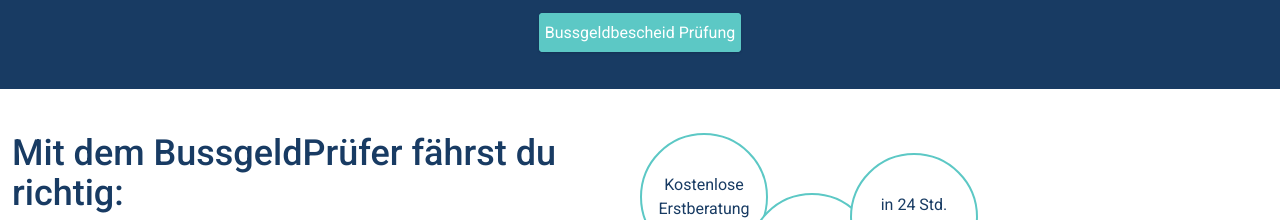
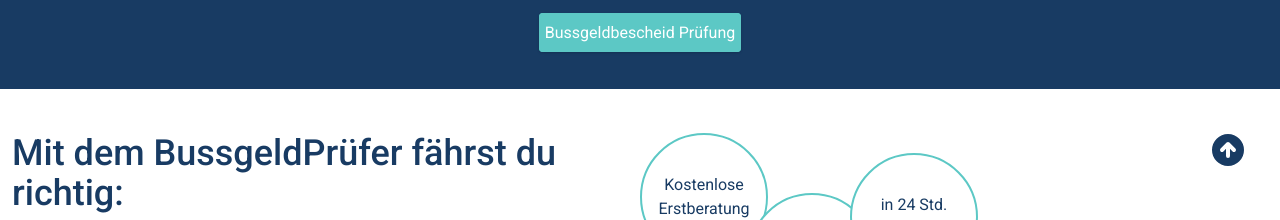
Before and after one commit to gbklegal/bussgeldpruefer-wordpress, a Vue app: page / in a window 1280 px wide. Shown: the part 760-980 px from the top of the page. Built offline with nearby package versions, Linux system fonts and the light colour scheme.

Commit message:
Add BackToTop component

```diff
--- a/src/App.vue
+++ b/src/App.vue
@@ -38,5 +38,12 @@
 
 #main {
   max-width: 100%;
+  position: relative;
+}
+
+@media screen and (prefers-reduced-motion: no-preference) {
+  html {
+    scroll-behavior: smooth;
+  }
 }
 </style>
--- /dev/null
+++ b/src/components/BasicBackToTop.vue
@@ -0,0 +1,33 @@
+<template>
+    <div class="p-2 absolute rounded-full">
+        <a href="#header">
+            <svg class="w-10 bg-white rounded-full" role="img" aria-labelledby="bttLabel" xmlns="http://www.w3.org/2000/svg" viewBox="0 0 20 20" fill="currentColor">
+                <title id="bttLabel">nach Oben</title>
+                <path fill-rule="evenodd" d="M10 18a8 8 0 100-16 8 8 0 000 16zm3.707-8.707l-3-3a1 1 0 00-1.414 0l-3 3a1 1 0 001.414 1.414L9 9.414V13a1 1 0 102 0V9.414l1.293 1.293a1 1 0 001.414-1.414z" clip-rule="evenodd" />
+            </svg>
+        </a>
+    </div>
+</template>
+<script>
+export default {
+    name: 'BasicBackToTop',
+}
+</script>
+<style scoped>
+    div {
+        --scroll-length: 100vh;
+        top: var(--scroll-length);
+        right: 2rem;
+        bottom: -1rem;
+        width: 3em;
+        pointer-events: none;
+    }
+
+    a {
+        /* position fixed as fallback */
+        position: fixed;
+        position: sticky;
+        pointer-events: all;
+        top: calc(100vh - 5rem);
+    }
+</style>
--- a/src/components/TheHeader.vue
+++ b/src/components/TheHeader.vue
@@ -1,5 +1,5 @@
 <template>
-    <header>
+    <header id="header">
         <a class="sr-only" href="#main">Skip to content</a>
         <nav id="nav" class="mt-3 pb-2 px-3 border-b-2 border-primary shadow">
 
--- a/src/views/Home.vue
+++ b/src/views/Home.vue
@@ -81,6 +81,7 @@
 
     <BasicSocialMedia />
     <BasicWarrants />
+    <BasicBackToTop />
 
   </div>
 </template>
@@ -90,6 +91,7 @@
 import BasicSteps from '../components/BasicSteps.vue'
 import BasicSocialMedia from '../components/BasicSocialMedia.vue'
 import BasicWarrants from '../components/BasicWarrants.vue'
+import BasicBackToTop from '../components/BasicBackToTop.vue'
 
 export default {
   name: 'Home',
@@ -97,7 +99,8 @@
     BasicCTA,
     BasicSteps,
     BasicSocialMedia,
-    BasicWarrants
+    BasicWarrants,
+    BasicBackToTop
   }
 }
 </script>
```
